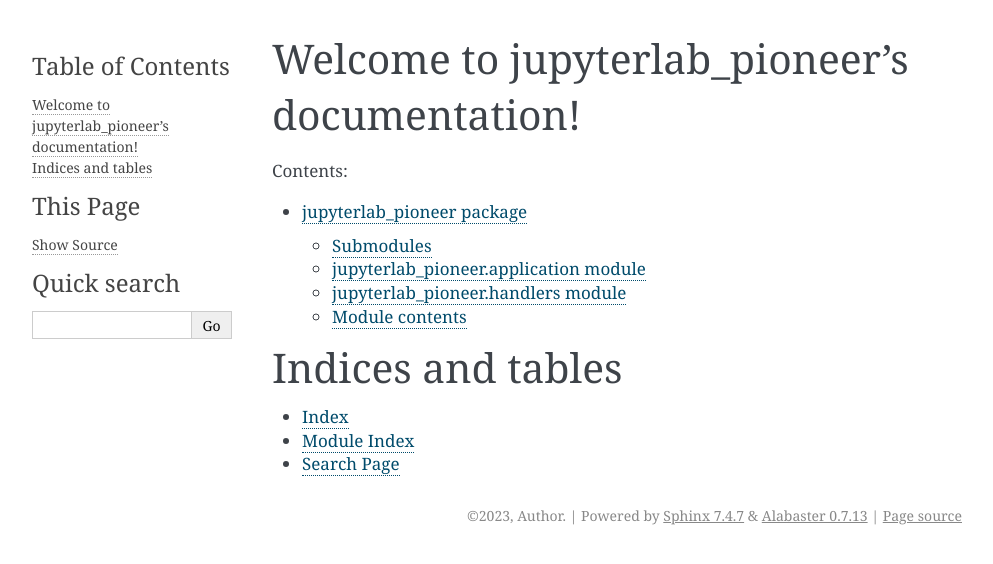
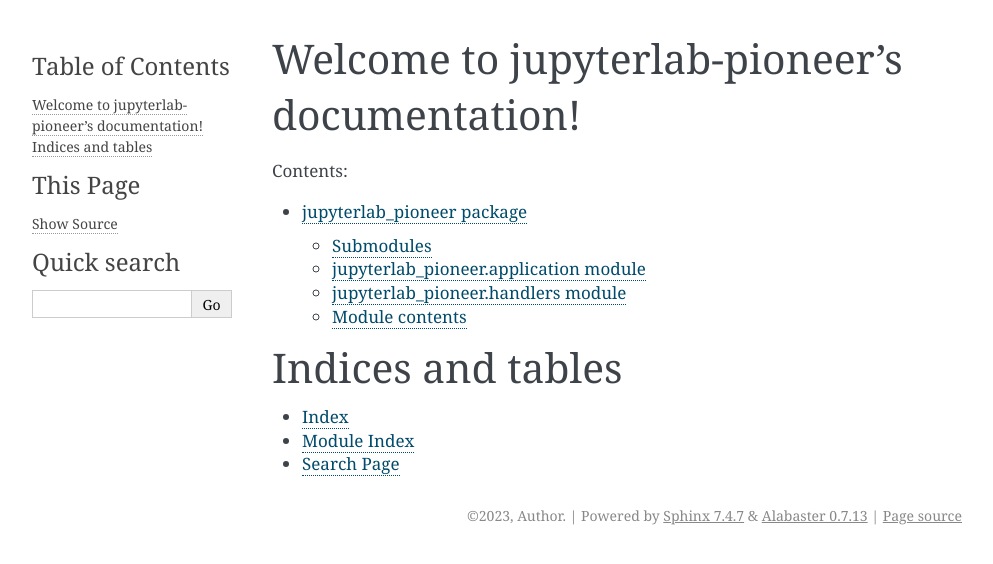
Before and after one commit to educational-technology-collective/jupyterlab-pioneer, a Sphinx documentation site: the page built from docs/index.rst, in a window 1280 px wide. Shown: the top 564 px of the page, without its empty margins (148-1141 px from the left). Built offline with Sphinx 7.4.7, drawn with Linux system fonts in a browser that asks for light colours; part of the change alters nothing that is shown.

```diff
--- a/docs/conf.py
+++ b/docs/conf.py
@@ -17,6 +17,7 @@ extensions = [
     'sphinx.ext.autodoc',
     'sphinx.ext.viewcode',
     'sphinx.ext.todo',
+    'sphinx.ext.napoleon',
 ]
 
 templates_path = ['_templates']
--- a/docs/index.rst
+++ b/docs/index.rst
@@ -1,9 +1,9 @@
-.. jupyterlab_pioneer documentation master file, created by
-   sphinx-quickstart on Thu Oct 12 15:34:46 2023.
+.. jupyterlab-pioneer documentation master file, created by
+   sphinx-quickstart on Tue Oct 17 10:15:33 2023.
    You can adapt this file completely to your liking, but it should at least
    contain the root `toctree` directive.
 
-Welcome to jupyterlab_pioneer's documentation!
+Welcome to jupyterlab-pioneer's documentation!
 ==============================================
 
 .. toctree::
```
